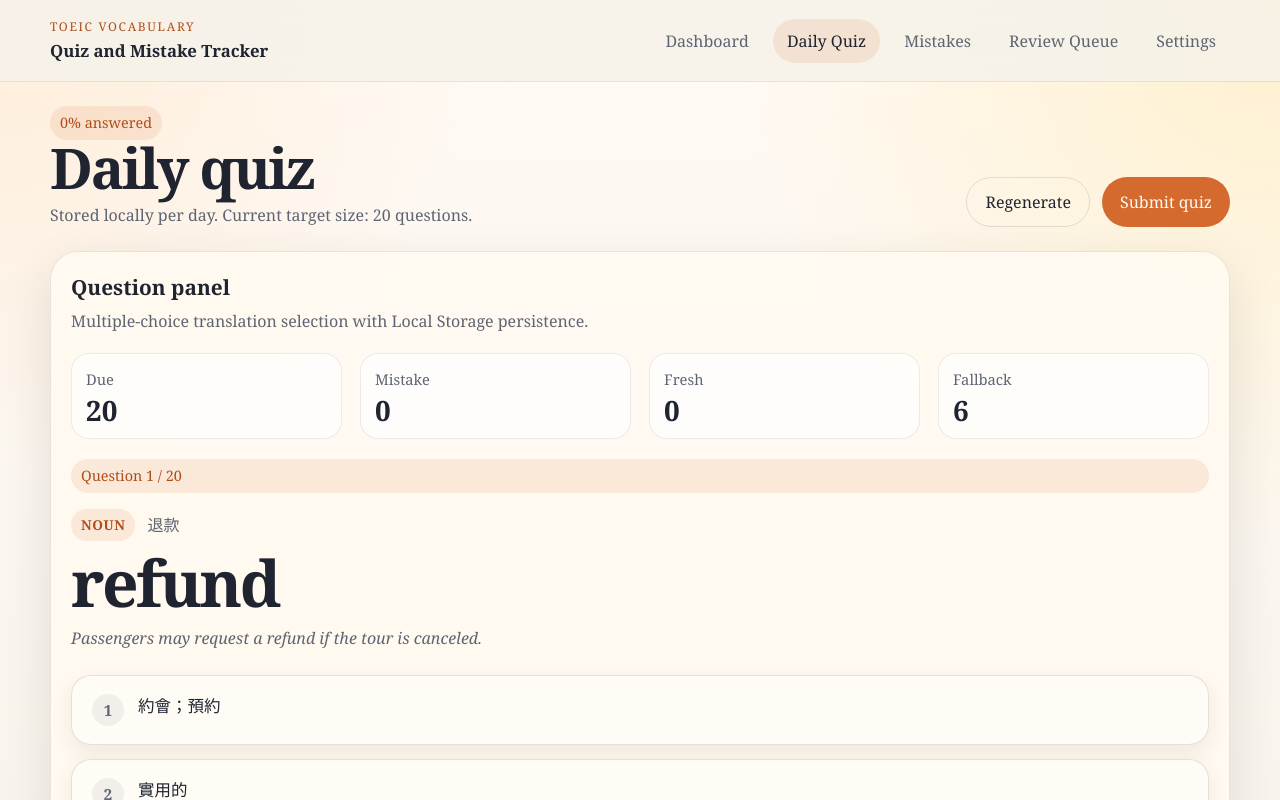
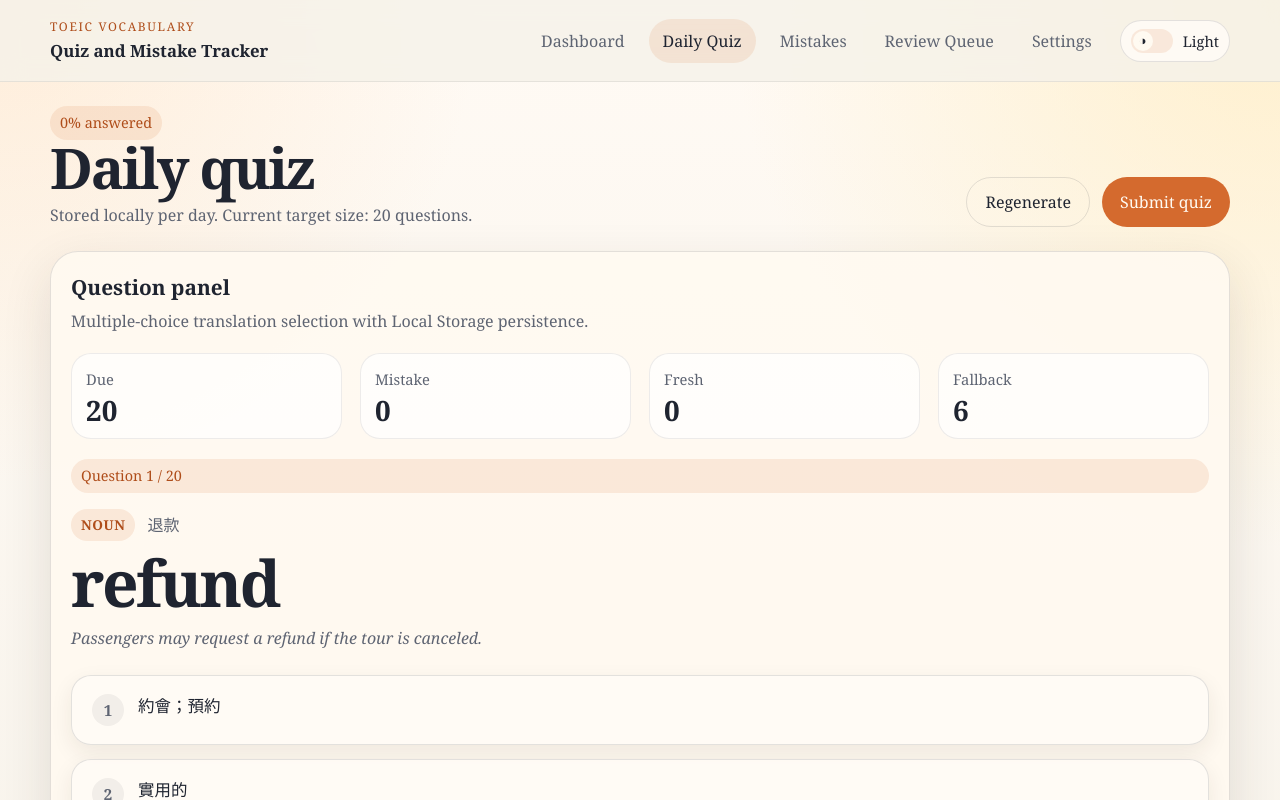
Before and after one commit to zzack2100/Toeic_vocabulary_quiz_for_me, a Vue app: page /quiz/daily in a window 1280 px wide. Shown: the top 800 px of the page. Built offline with nearby package versions, Linux system fonts and the light colour scheme.

Commit message:
Add theme toggle and token cleanup

```diff
--- a/src/components/common/AppHeader.vue
+++ b/src/components/common/AppHeader.vue
@@ -1,7 +1,11 @@
 <script setup lang="ts">
+import { storeToRefs } from 'pinia'
 import { RouterLink, useRoute } from 'vue-router'
+import { useSettingsStore } from '../../stores/settings'
 
 const route = useRoute()
+const settingsStore = useSettingsStore()
+const { theme } = storeToRefs(settingsStore)
 
 const links = [
   { to: '/', label: 'Dashboard' },
@@ -19,6 +23,7 @@ const links = [
         <span class="brand__eyebrow">TOEIC Vocabulary</span>
         <strong class="brand__title">Quiz and Mistake Tracker</strong>
       </RouterLink>
+      <div class="header__controls">
         <nav class="nav">
           <RouterLink
             v-for="link in links"
@@ -30,6 +35,19 @@ const links = [
             {{ link.label }}
           </RouterLink>
         </nav>
+        <button
+          type="button"
+          class="theme-switch"
+          :class="{ 'theme-switch--dark': theme === 'dark' }"
+          :aria-pressed="theme === 'dark'"
+          @click="settingsStore.toggleTheme()"
+        >
+          <span class="theme-switch__track">
+            <span class="theme-switch__thumb">{{ theme === 'dark' ? '◐' : '◑' }}</span>
+          </span>
+          <span class="theme-switch__label">{{ theme === 'dark' ? 'Dark' : 'Light' }}</span>
+        </button>
+      </div>
     </div>
   </header>
 </template>
@@ -40,8 +58,8 @@ const links = [
   top: 0;
   z-index: 20;
   backdrop-filter: blur(12px);
-  background: rgba(246, 242, 234, 0.82);
-  border-bottom: 1px solid rgba(31, 36, 48, 0.08);
+  background: var(--header-bg);
+  border-bottom: 1px solid var(--header-border);
 }
 
 .header__inner {
@@ -54,19 +72,26 @@ const links = [
   padding: 18px 0;
 }
 
+.header__controls {
+  display: flex;
+  align-items: center;
+  gap: 14px;
+}
+
 .brand {
   display: grid;
   gap: 2px;
 }
 
 .brand__eyebrow {
-  color: #af4d1a;
+  color: var(--accent-strong);
   font-size: 0.75rem;
   letter-spacing: 0.14em;
   text-transform: uppercase;
 }
 
 .brand__title {
+  color: var(--text-main);
   font-size: 1.05rem;
 }
 
@@ -79,13 +104,65 @@ const links = [
 .nav__link {
   padding: 10px 14px;
   border-radius: 999px;
-  color: #5e6472;
+  color: var(--text-muted);
 }
 
 .nav__link--active,
 .nav__link:hover {
-  color: #1f2430;
-  background: rgba(212, 106, 46, 0.12);
+  color: var(--text-main);
+  background: var(--accent-soft);
+}
+
+.theme-switch {
+  display: inline-flex;
+  align-items: center;
+  gap: 10px;
+  padding: 8px 10px;
+  border: 1px solid var(--border);
+  border-radius: 999px;
+  background: var(--surface);
+  color: var(--text-main);
+  transition:
+    transform var(--transition-speed-fast) ease,
+    border-color var(--transition-speed-fast) ease,
+    background-color var(--transition-speed-fast) ease;
+}
+
+.theme-switch:hover {
+  transform: translateY(-1px);
+  border-color: var(--accent);
+  background: var(--surface-hover);
+}
+
+.theme-switch__track {
+  display: inline-flex;
+  align-items: center;
+  width: 42px;
+  height: 24px;
+  padding: 2px;
+  border-radius: 999px;
+  background: var(--accent-soft);
+}
+
+.theme-switch__thumb {
+  display: inline-flex;
+  align-items: center;
+  justify-content: center;
+  width: 20px;
+  height: 20px;
+  border-radius: 999px;
+  background: var(--surface-strong);
+  transform: translateX(0);
+  transition: transform var(--transition-speed-fast) ease;
+  font-size: 0.8rem;
+}
+
+.theme-switch--dark .theme-switch__thumb {
+  transform: translateX(18px);
+}
+
+.theme-switch__label {
+  font-size: 0.92rem;
 }
 
 @media (max-width: 720px) {
@@ -94,5 +171,15 @@ const links = [
     flex-direction: column;
     width: min(calc(100% - 20px), 1180px);
   }
+
+  .header__controls {
+    width: 100%;
+    flex-direction: column;
+    align-items: stretch;
+  }
+
+  .theme-switch {
+    align-self: flex-start;
+  }
 }
 </style>
--- a/src/components/common/SectionCard.vue
+++ b/src/components/common/SectionCard.vue
@@ -22,10 +22,10 @@ defineProps<{
 
 <style scoped>
 .card {
-  border: 1px solid rgba(31, 36, 48, 0.1);
-  border-radius: 28px;
-  background: rgba(255, 250, 241, 0.88);
-  box-shadow: 0 18px 50px rgba(53, 41, 31, 0.12);
+  border: 1px solid var(--border);
+  border-radius: var(--border-radius-lg);
+  background: var(--card-surface);
+  box-shadow: var(--shadow);
 }
 
 .card__header {
@@ -38,12 +38,13 @@ defineProps<{
 
 .card__title {
   margin: 0;
+  color: var(--text-main);
   font-size: 1.3rem;
 }
 
 .card__subtitle {
   margin: 6px 0 0;
-  color: #5e6472;
+  color: var(--text-muted);
 }
 
 .card__body {
--- a/src/components/dashboard/StatCard.vue
+++ b/src/components/dashboard/StatCard.vue
@@ -26,7 +26,7 @@ defineProps<{
   min-height: 188px;
   padding: 18px;
   border-radius: var(--border-radius-lg);
-  background: linear-gradient(180deg, rgba(255, 255, 255, 0.72), rgba(255, 248, 236, 0.96));
+  background: linear-gradient(180deg, var(--card-gradient-start), var(--card-gradient-end));
   border: 1px solid var(--border);
   box-shadow: var(--shadow-soft);
   transition:
@@ -37,7 +37,7 @@ defineProps<{
 
 .stat-card:hover {
   transform: translateY(-2px);
-  border-color: rgba(31, 36, 48, 0.18);
+  border-color: var(--border-strong);
 }
 
 .stat-card__header {
@@ -53,7 +53,7 @@ defineProps<{
   width: 34px;
   height: 34px;
   border-radius: 999px;
-  background: rgba(31, 36, 48, 0.08);
+  background: var(--tone-neutral-soft);
   color: var(--text-muted);
   font-size: 0.95rem;
   line-height: 1;
--- a/src/router/guards.ts
+++ b/src/router/guards.ts
@@ -17,7 +17,9 @@ export function resolveQuizRouteRedirect(
   }
 
   if (toName === 'daily-quiz' && hasSubmittedQuizForToday) {
-    return { name: 'quiz-result' }
+    return { name: 'quiz-result', query: { redirect: 'daily-locked' } } as true | {
+      name: QuizRouteGuardTarget
+    }
   }
 
   return true
--- a/src/stores/settings.ts
+++ b/src/stores/settings.ts
@@ -5,12 +5,22 @@ interface SettingsState {
   quizSize: number
   resetMemoryOnWrong: boolean
   locale: string
+  theme: 'light' | 'dark'
 }
 
 const DEFAULT_SETTINGS: SettingsState = {
   quizSize: 20,
   resetMemoryOnWrong: true,
   locale: 'zh-TW',
+  theme: 'light',
+}
+
+function applyTheme(theme: SettingsState['theme']) {
+  if (typeof document === 'undefined') {
+    return
+  }
+
+  document.documentElement.dataset.theme = theme
 }
 
 export const useSettingsStore = defineStore('settings', {
@@ -20,13 +30,23 @@ export const useSettingsStore = defineStore('settings', {
   actions: {
     loadSettings() {
       Object.assign(this, storageService.getSettings(DEFAULT_SETTINGS))
+      applyTheme(this.theme)
     },
     saveSettings() {
       storageService.saveSettings({
         quizSize: this.quizSize,
         resetMemoryOnWrong: this.resetMemoryOnWrong,
         locale: this.locale,
+        theme: this.theme,
       })
+      applyTheme(this.theme)
+    },
+    setTheme(theme: SettingsState['theme']) {
+      this.theme = theme
+      this.saveSettings()
+    },
+    toggleTheme() {
+      this.setTheme(this.theme === 'light' ? 'dark' : 'light')
     },
     resetSettings() {
       Object.assign(this, DEFAULT_SETTINGS)
--- a/src/style.css
+++ b/src/style.css
@@ -18,24 +18,91 @@
   --shadow-soft: 0 8px 22px rgba(53, 41, 31, 0.08);
   --text-main: var(--ink);
   --text-muted: var(--muted);
+  --text-on-accent: #fffaf2;
   --border-radius-sm: 12px;
   --border-radius-md: 20px;
   --border-radius-lg: 28px;
   --transition-speed-fast: 0.18s;
   --transition-speed-medium: 0.28s;
   --page-width: 1180px;
+  --header-bg: rgba(246, 242, 234, 0.82);
+  --header-border: rgba(31, 36, 48, 0.08);
+  --bg-gradient-1: rgba(255, 214, 170, 0.35);
+  --bg-gradient-2: rgba(255, 238, 198, 0.85);
+  --bg-start: #fffaf4;
+  --bg-end: #f6f2ea;
+  --card-surface: rgba(255, 250, 241, 0.88);
+  --card-gradient-start: rgba(255, 255, 255, 0.72);
+  --card-gradient-end: rgba(255, 248, 236, 0.96);
+  --panel-gradient-start: rgba(255, 251, 245, 0.94);
+  --panel-gradient-end: rgba(255, 246, 236, 0.96);
+  --banner-gradient-start: rgba(255, 250, 241, 0.96);
+  --banner-gradient-end: rgba(255, 245, 236, 0.92);
+  --surface-muted: rgba(255, 255, 255, 0.68);
+  --surface-muted-strong: rgba(255, 255, 255, 0.54);
+  --tone-neutral-soft: rgba(31, 36, 48, 0.08);
+  --tone-neutral-soft-strong: rgba(31, 36, 48, 0.06);
+  --tone-accent-strong-soft: rgba(212, 106, 46, 0.16);
+  --tone-success-strong-soft: rgba(34, 111, 84, 0.16);
+  --tone-danger-strong-soft: rgba(178, 58, 72, 0.16);
+  --border-subtle: rgba(31, 36, 48, 0.08);
+  --border-strong: rgba(31, 36, 48, 0.18);
+  --danger-border: rgba(178, 58, 72, 0.3);
+  --shadow-hover: 0 14px 28px rgba(53, 41, 31, 0.12);
+  color-scheme: light;
   font-family: Georgia, 'Times New Roman', serif;
   line-height: 1.5;
   font-weight: 400;
   color: var(--ink);
-  background:
-    radial-gradient(circle at top left, rgba(255, 214, 170, 0.35), transparent 28%),
-    radial-gradient(circle at top right, rgba(255, 238, 198, 0.85), transparent 32%),
-    linear-gradient(180deg, #fffaf4 0%, #f6f2ea 100%);
   font-synthesis: none;
   text-rendering: optimizeLegibility;
   -webkit-font-smoothing: antialiased;
   -moz-osx-font-smoothing: grayscale;
+}
+
+:root[data-theme='dark'] {
+  --bg: #12161d;
+  --surface: rgba(24, 31, 41, 0.88);
+  --surface-strong: #1e2631;
+  --surface-hover: rgba(32, 42, 54, 0.96);
+  --surface-pressed: rgba(41, 51, 64, 0.98);
+  --ink: #ecf0f6;
+  --muted: #9ba8ba;
+  --border: rgba(152, 170, 192, 0.18);
+  --accent: #e58e49;
+  --accent-strong: #ffb26f;
+  --accent-soft: rgba(229, 142, 73, 0.16);
+  --success-soft: rgba(73, 176, 132, 0.18);
+  --danger-soft: rgba(214, 92, 108, 0.18);
+  --success: #58c59a;
+  --danger: #f27d8a;
+  --shadow: 0 18px 50px rgba(0, 0, 0, 0.32);
+  --shadow-soft: 0 8px 22px rgba(0, 0, 0, 0.26);
+  --header-bg: rgba(14, 19, 27, 0.82);
+  --header-border: rgba(152, 170, 192, 0.16);
+  --bg-gradient-1: rgba(70, 105, 155, 0.22);
+  --bg-gradient-2: rgba(27, 50, 84, 0.5);
+  --bg-start: #161c24;
+  --bg-end: #10151c;
+  --card-surface: rgba(23, 30, 39, 0.9);
+  --card-gradient-start: rgba(31, 41, 53, 0.88);
+  --card-gradient-end: rgba(24, 31, 41, 0.96);
+  --panel-gradient-start: rgba(29, 38, 48, 0.94);
+  --panel-gradient-end: rgba(20, 27, 36, 0.96);
+  --banner-gradient-start: rgba(30, 39, 50, 0.96);
+  --banner-gradient-end: rgba(20, 28, 37, 0.92);
+  --surface-muted: rgba(31, 41, 53, 0.76);
+  --surface-muted-strong: rgba(28, 37, 48, 0.72);
+  --tone-neutral-soft: rgba(152, 170, 192, 0.14);
+  --tone-neutral-soft-strong: rgba(152, 170, 192, 0.12);
+  --tone-accent-strong-soft: rgba(229, 142, 73, 0.24);
+  --tone-success-strong-soft: rgba(73, 176, 132, 0.24);
+  --tone-danger-strong-soft: rgba(214, 92, 108, 0.24);
+  --border-subtle: rgba(152, 170, 192, 0.14);
+  --border-strong: rgba(152, 170, 192, 0.28);
+  --danger-border: rgba(242, 125, 138, 0.34);
+  --shadow-hover: 0 14px 28px rgba(0, 0, 0, 0.32);
+  color-scheme: dark;
 }
 
 * {
@@ -50,6 +117,14 @@ body,
 
 body {
   margin: 0;
+  background:
+    radial-gradient(circle at top left, var(--bg-gradient-1), transparent 28%),
+    radial-gradient(circle at top right, var(--bg-gradient-2), transparent 32%),
+    linear-gradient(180deg, var(--bg-start) 0%, var(--bg-end) 100%);
+  color: var(--text-main);
+  transition:
+    background var(--transition-speed-medium) ease,
+    color var(--transition-speed-medium) ease;
 }
 
 a {
@@ -88,7 +163,7 @@ button {
 
 .status-banner--error {
   color: var(--danger);
-  border-color: rgba(178, 58, 72, 0.3);
+  border-color: var(--danger-border);
 }
 
 .page-header {
@@ -136,7 +211,7 @@ button {
   border-radius: 999px;
   padding: 12px 18px;
   background: var(--accent);
-  color: #fffaf2;
+  color: var(--text-on-accent);
   transition: transform 0.18s ease, background-color 0.18s ease;
 }
 
@@ -147,7 +222,7 @@ button {
 
 .button--ghost {
   background: transparent;
-  color: var(--ink);
+  color: var(--text-main);
   border: 1px solid var(--border);
 }
 
@@ -172,12 +247,16 @@ button {
 }
 
 .muted {
-  color: var(--muted);
+  color: var(--text-muted);
 }
 
 .field {
   display: grid;
   gap: 8px;
+}
+
+.field label {
+  color: var(--text-main);
 }
 
 .field input,
@@ -186,7 +265,8 @@ button {
   padding: 12px 14px;
   border-radius: 14px;
   border: 1px solid var(--border);
-  background: rgba(255, 255, 255, 0.84);
+  background: var(--surface);
+  color: var(--text-main);
 }
 
 @media (max-width: 720px) {
--- a/src/views/DailyQuizView.vue
+++ b/src/views/DailyQuizView.vue
@@ -117,17 +117,18 @@ function handleSubmit() {
   display: grid;
   gap: 6px;
   padding: 14px;
-  border-radius: 18px;
-  border: 1px solid rgba(31, 36, 48, 0.08);
-  background: rgba(255, 255, 255, 0.68);
+  border-radius: var(--border-radius-md);
+  border: 1px solid var(--border-subtle);
+  background: var(--surface-muted);
 }
 
 .quiz-metric-card__label {
-  color: #5e6472;
+  color: var(--text-muted);
   font-size: 0.92rem;
 }
 
 .quiz-metric-card__value {
+  color: var(--text-main);
   font-size: 1.75rem;
   line-height: 1;
 }
--- a/src/views/HomeView.vue
+++ b/src/views/HomeView.vue
@@ -152,7 +152,7 @@ const dashboardActions = computed(() => [
   border: 1px solid var(--border);
   border-radius: var(--border-radius-lg);
   background:
-    linear-gradient(180deg, rgba(255, 251, 245, 0.94), rgba(255, 246, 236, 0.96)),
+    linear-gradient(180deg, var(--panel-gradient-start), var(--panel-gradient-end)),
     var(--surface);
   box-shadow: var(--shadow-soft);
 }
@@ -171,7 +171,7 @@ const dashboardActions = computed(() => [
   width: 40px;
   height: 40px;
   border-radius: 999px;
-  background: rgba(31, 36, 48, 0.08);
+  background: var(--tone-neutral-soft);
   color: var(--text-muted);
   font-size: 1rem;
   line-height: 1;
@@ -214,7 +214,7 @@ const dashboardActions = computed(() => [
   padding: 14px 16px;
   border: 1px solid var(--border);
   border-radius: var(--border-radius-md);
-  background: rgba(255, 255, 255, 0.54);
+  background: var(--surface-muted-strong);
 }
 
 .dashboard-action-card__metric-label {
--- a/src/views/SettingsView.vue
+++ b/src/views/SettingsView.vue
@@ -12,7 +12,7 @@ const vocabularyStore = useVocabularyStore()
 const mistakesStore = useMistakesStore()
 const quizStore = useQuizStore()
 
-const { quizSize, resetMemoryOnWrong } = storeToRefs(settingsStore)
+const { quizSize, resetMemoryOnWrong, theme } = storeToRefs(settingsStore)
 
 function resetAllProgress() {
   storageService.resetAll()
@@ -40,6 +40,27 @@ function resetAllProgress() {
           <input id="quiz-size" v-model.number="quizSize" min="4" max="50" type="number" />
         </div>
         <div class="field" style="margin-top: 16px">
+          <label for="theme-mode">Theme mode</label>
+          <div class="theme-setting">
+            <button
+              id="theme-mode"
+              type="button"
+              class="theme-setting__switch"
+              :class="{ 'theme-setting__switch--dark': theme === 'dark' }"
+              :aria-pressed="theme === 'dark'"
+              @click="settingsStore.toggleTheme()"
+            >
+              <span class="theme-setting__switch-track">
+                <span class="theme-setting__switch-thumb">{{ theme === 'dark' ? '◐' : '◑' }}</span>
+              </span>
+              <span>{{ theme === 'dark' ? 'Dark mode' : 'Light mode' }}</span>
+            </button>
+            <p class="muted theme-setting__hint">
+              Changes apply immediately and are stored locally for the next visit.
+            </p>
+          </div>
+        </div>
+        <div class="field" style="margin-top: 16px">
           <label for="wrong-strategy">On wrong answer</label>
           <select id="wrong-strategy" v-model="resetMemoryOnWrong">
             <option :value="true">Reset memory level to 0</option>
@@ -65,3 +86,64 @@ function resetAllProgress() {
     </div>
   </section>
 </template>
+
+<style scoped>
+.theme-setting {
+  display: grid;
+  gap: 10px;
+}
+
+.theme-setting__switch {
+  display: inline-flex;
+  align-items: center;
+  gap: 12px;
+  justify-content: flex-start;
+  width: fit-content;
+  border: 1px solid var(--border);
+  border-radius: 999px;
+  background: var(--surface);
+  color: var(--text-main);
+  padding: 10px 14px;
+  transition:
+    transform var(--transition-speed-fast) ease,
+    border-color var(--transition-speed-fast) ease,
+    background-color var(--transition-speed-fast) ease;
+}
+
+.theme-setting__switch:hover {
+  transform: translateY(-1px);
+  border-color: var(--accent);
+  background: var(--surface-hover);
+}
+
+.theme-setting__switch-track {
+  display: inline-flex;
+  align-items: center;
+  width: 44px;
+  height: 24px;
+  padding: 2px;
+  border-radius: 999px;
+  background: var(--accent-soft);
+}
+
+.theme-setting__switch-thumb {
+  display: inline-flex;
+  align-items: center;
+  justify-content: center;
+  width: 20px;
+  height: 20px;
+  border-radius: 999px;
+  background: var(--surface-strong);
+  transform: translateX(0);
+  transition: transform var(--transition-speed-fast) ease;
+  font-size: 0.8rem;
+}
+
+.theme-setting__switch--dark .theme-setting__switch-thumb {
+  transform: translateX(20px);
+}
+
+.theme-setting__hint {
+  margin: 0;
+}
+</style>
```
Also changed, not shown: src/components/notebook/MistakeWordCard.vue (+6 -4 lines), src/components/quiz/QuizQuestionCard.vue (+6 -6 lines), src/views/QuizResultView.vue (+17 -5 lines), 1 other file (tests, documents, lock files or other folders). Lines whose indentation alone changed are shown as unchanged.
